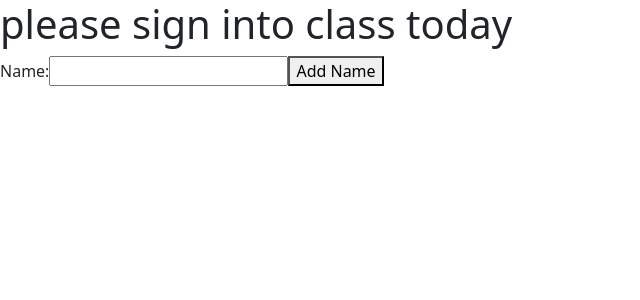
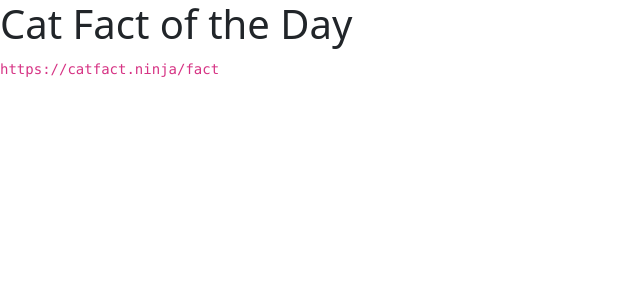
Before and after one commit to bootcamp-students/React-Examples-Opigno, a React (Create React App) app: page / in a window 1280 px wide. Shown: the top 300 px of the page, without its empty margins (0-640 px from the left). Built offline with nearby package versions, Linux system fonts and the light colour scheme.

Commit message:
React Basics 13 - Axios Refresher, Using an API, Lifecycle Review

```diff
--- a/package.json
+++ b/package.json
@@ -7,6 +7,7 @@
     "@testing-library/jest-dom": "^5.11.4",
     "@testing-library/react": "^11.1.0",
     "@testing-library/user-event": "^12.1.10",
+    "axios": "^0.21.4",
     "bootstrap": "^5.1.0",
     "react": "^17.0.2",
     "react-dom": "^17.0.2",
--- a/src/components/App.js
+++ b/src/components/App.js
@@ -1,5 +1,5 @@
 import React, { Component } from "react";
-import Square from "./Square"
+import axios from "axios"
 
 class App extends Component {
     constructor() {
@@ -8,6 +8,7 @@ class App extends Component {
         this.state = {
             num: 5,
             currentName: "",
+            catAPIData: {},
             names: [],
             colors: [
                 "white",
@@ -270,7 +271,6 @@ class App extends Component {
         // e.preventDefault()
         // clear our the name field every time we hit enter or click the button
     }
-
     updateNameForm(e) {
         this.setState(
             {
@@ -280,44 +280,52 @@ class App extends Component {
         )
         console.log(e.target.value)
     }
-
     componentDidMount() {
         console.log("App successfully Loaded!")
+        // this.loadAPI()
     }
     componentDidUpdate() {
         // this.setState({ num: this.state.num++ })
         console.log("App successfully Updated!")
+        // if (!this.state.catAPIData.length) {
+        //     this.loadAPI()
+        // }
     }
+    loadAPI() {
+        const cat_API_URL = "https://catfact.ninja/fact"
 
+        // Make a request for a user with a given ID
+        axios.get(cat_API_URL)
+            .then(res => {
+                // handle success
+                this.setState({
+                    catAPIData: res.data
+                })
+                console.log(res.data);
+            })
+            .catch(function (error) {
+                // handle error
+                console.log(error);
+            })
+            .then(function () {
+                // always executed
+            });
+
+        // this line would happen right after line 298
+    }
 
     // render method
     // view
     render() {
+        return (
+            <div>
+                <h1>Cat Fact of the Day</h1>
+                <code onClick={this.loadAPI.bind(this)}>https://catfact.ninja/fact</code>
+                <p>
+                    {this.state.catAPIData.fact}
+                </p>
 
-
-        return (
-            <>
-                <h1>please sign into class today</h1>
-
-                <label>
-                    Name:
-                        <input
-                        type="text"
-                        name="name"
-                        value={this.state.currentName}
-                        onChange={this.updateNameForm}
-                    />
-                </label>
-                <button onClick={this.updateNames}>Add Name</button>
-
-                <ol>
-                    {
-                        this.state.names
-                            .map((item, index) => <li key={index}>{item}</li>)
-                    }
-                </ol>
-
-            </>
+            </div>
         )
     }
 }
```
Also changed, not shown: 1 other file (tests, documents, lock files or other folders).
